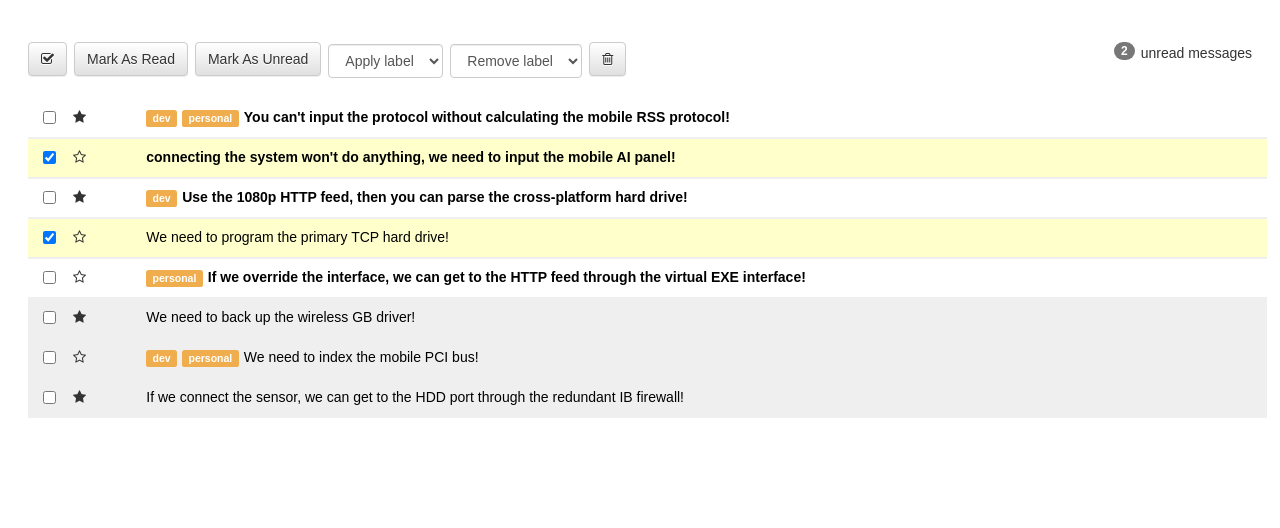
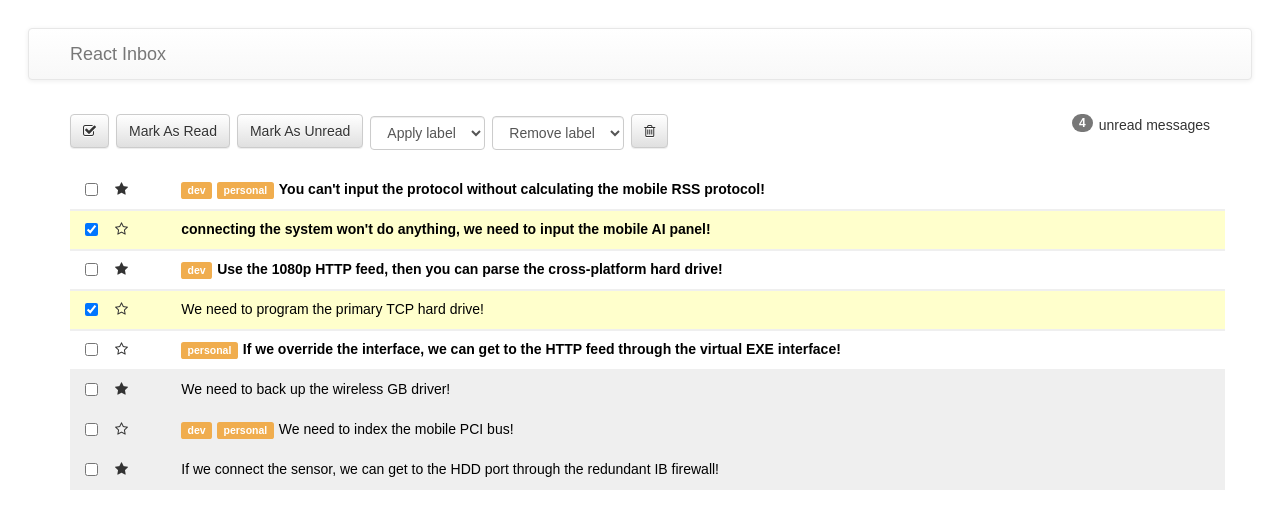
Before and after one commit to kenkotch/react-inbox, a React (Create React App) app: page / in a window 1280 px wide. Shown: the top 528 px of the page. Built offline with nearby package versions, Linux system fonts and the light colour scheme.

Commit message:
add delete button and markAsRead/ Unread functionality

```diff
--- a/src/components/App.js
+++ b/src/components/App.js
@@ -37,20 +37,49 @@ class App extends Component {
     })
   }
 
+  markAsUnread() {
+    this.setState({
+      messages: this.state.messages.map(message => (
+        message.selected ? { ...message, read: false } : message
+      ))
+    })
+  }
 
-
-
+  deleteMessages() {
+    const messages = this.state.messages.filter(message => !message.selected)
+    this.setState({ messages })
+  }
 
   render() {
     return (
       <div>
-        <Toolbar />
-        <MessageList
-          messages={ this.state.messages }
-          markAsRead={ this.markAsRead.bind(this) }
-          toggleSelect={ this.toggleSelect.bind(this) }
-          toggleStar={ this.toggleStar.bind(this) }
-        />
+        <div className="navbar navbar-default" role="navigation">
+          <div className="container">
+            <div className="navbar-header">
+              <button type="button" className="navbar-toggle collapsed" data-toggle="collapse" data-target=".navbar-collapse">
+                <span className="sr-only">Toggle navigation</span>
+                <span className="icon-bar"></span>
+                <span className="icon-bar"></span>
+                <span className="icon-bar"></span>
+              </button>
+              <a className="navbar-brand" href="/">React Inbox</a>
+            </div>
+          </div>
+        </div>
+
+        <div className="container">
+          <Toolbar
+            messages={this.state.messages}
+            markAsRead={this.markAsRead.bind(this)}
+            markAsUnread={this.markAsUnread.bind(this)}
+            deleteMessages={this.deleteMessages.bind(this)}
+            />
+          <MessageList
+            messages={this.state.messages}
+            toggleSelect={this.toggleSelect.bind(this)}
+            toggleStar={this.toggleStar.bind(this)}
+            />
+        </div>
       </div>
     )
   }
--- a/src/components/Toolbar.js
+++ b/src/components/Toolbar.js
@@ -1,22 +1,31 @@
 import React from 'react'
 
-const Toolbar = () => (
+const Toolbar = ({
+  messages,
+  markAsRead,
+  markAsUnread,
+  deleteMessages
+}) => {
+
+  const unreadCount = messages.filter(message => !message.read).length
+
+  return (
     <div className="row toolbar">
       <div className="col-md-12">
         <p className="pull-right">
-        <span className="badge badge">2</span>
-        unread messages
+          <span className="badge badge">{ unreadCount }</span>
+          unread { unreadCount === 1 ? 'message': 'messages' }
         </p>
 
         <button className="btn btn-default">
           <i className="fa fa-check-square-o"></i>
         </button>
 
-      <button className="btn btn-default">
+        <button className="btn btn-default" onClick={ markAsRead }>
           Mark As Read
         </button>
 
-      <button className="btn btn-default">
+        <button className="btn btn-default" onClick={ markAsUnread }>
           Mark As Unread
         </button>
 
@@ -34,11 +43,12 @@ const Toolbar = () => (
           <option value="gschool">gschool</option>
         </select>
 
-      <button className="btn btn-default">
+        <button className="btn btn-default" onClick={ deleteMessages }>
           <i className="fa fa-trash-o"></i>
         </button>
       </div>
   </div>
   )
+}
 
 export default Toolbar
```
Lines whose indentation alone changed are shown as unchanged.
